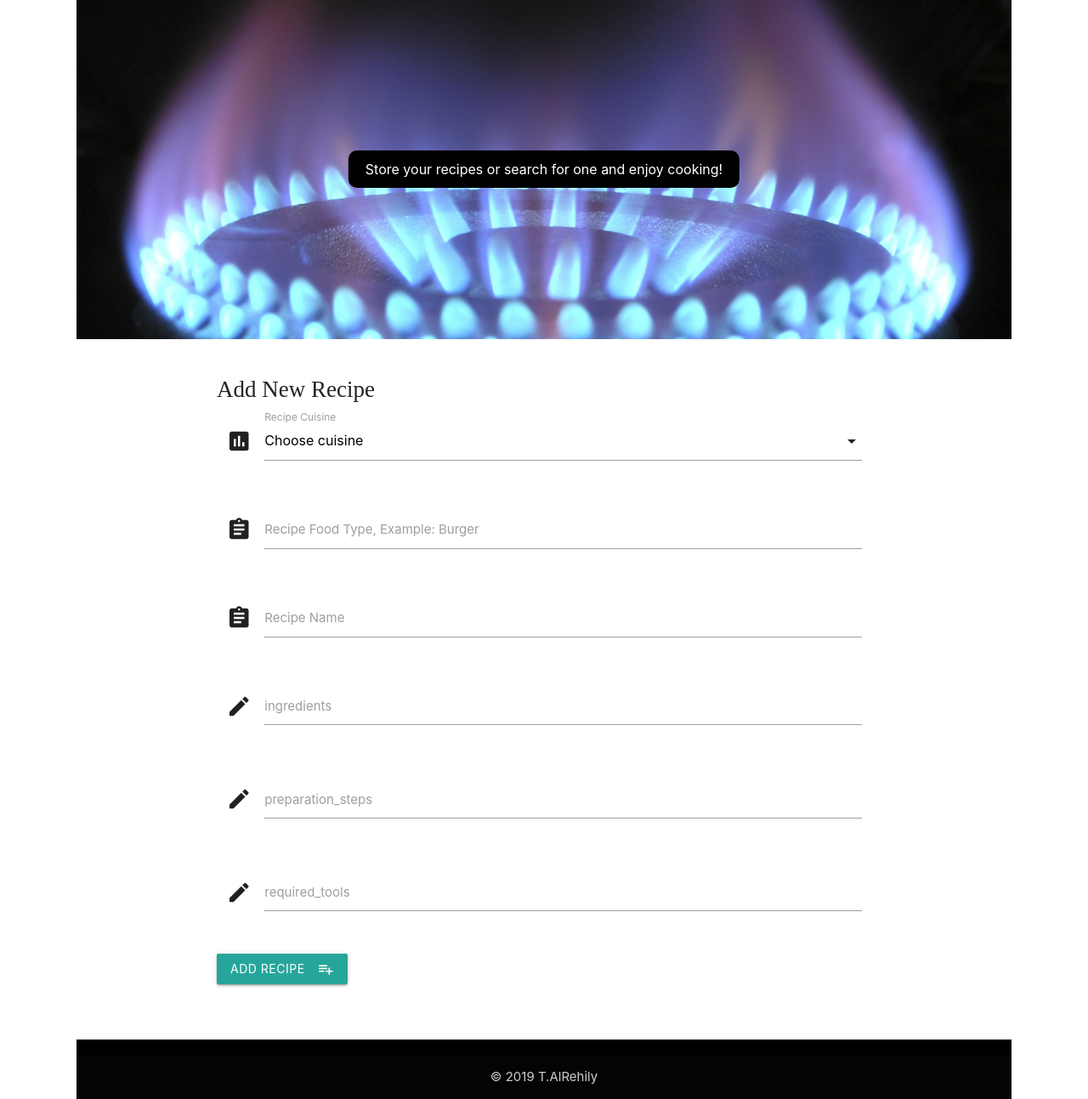
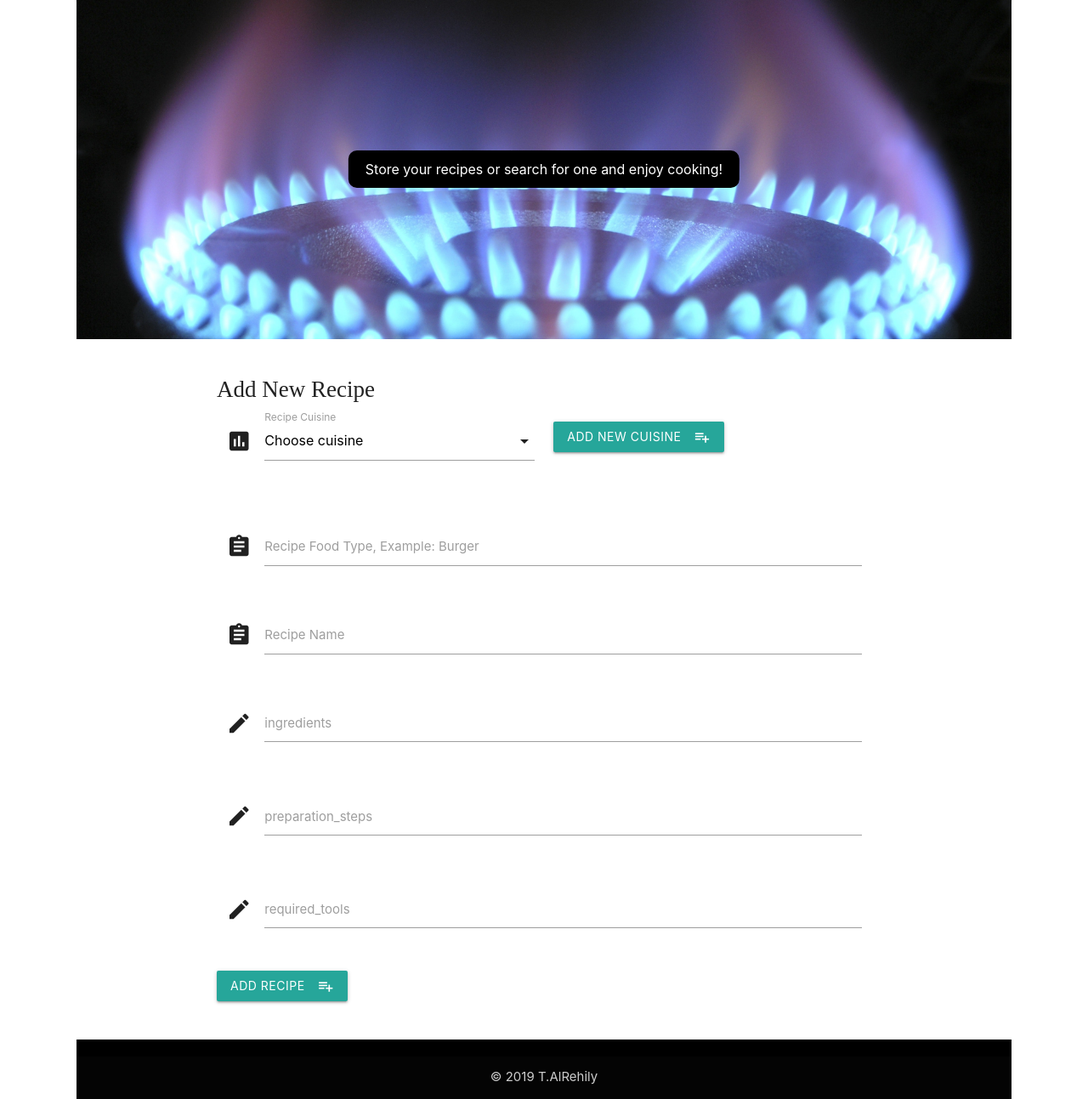
Before and after one commit to Tariqalrehily/whatocook, a Flask app: page /add_recipe in a window 1280 px wide. Shown: the part 65-1358 px from the top of the page at 85% size. Run offline with Flask 2, Linux system fonts and the light colour scheme; data that the repository does not hold is empty; some libraries are stand-ins or nearby versions.

Commit message:
Modify Cuisine to readonly in edit recipe page. Added add cuisine link in add recipe page. Also, modify README file.

```diff
--- a/templates/addrecipe.html
+++ b/templates/addrecipe.html
@@ -5,7 +5,7 @@
 <!-- Add recipe form to post to manago db  collection recipes  -->
     <form action="{{ url_for('insert_recipe') }}" method="POST" class="col s12">
       <div class="row">
-        <div class="input-field col s12">
+        <div class="input-field col s6">
           <i class="material-icons prefix">poll</i>
           <select id="recipe_cuisine" name="recipe_cuisine">
             <option value="" disabled selected>Choose cuisine</option>
@@ -16,6 +16,11 @@
             {% endfor %}
           </select>
           <label>Recipe Cuisine</label>
+          </div>
+            <div class="input-field col s6">
+              <a href="{{url_for('add_cuisine')}}" class="waves-effect waves-light btn">
+                <i class="material-icons right">playlist_add</i>Add New Cuisine</a>
+            </div>
         </div>
       </div>
       <!-- belw are the other inputs fileds that user can enter about the recipe -->
--- a/templates/editrecipe.html
+++ b/templates/editrecipe.html
@@ -9,7 +9,7 @@
         <div class="row">
             <div class="input-field col s12">
             <i class="material-icons prefix">poll</i>
-            <input id="recipe_cuisine" name="recipe_cuisine" type="text" class="validate" value="{{recipe.recipe_cuisine}}">
+            <input id="recipe_cuisine" name="recipe_cuisine" type="text" class="validate" value="{{recipe.recipe_cuisine}}" readonly>
             <label for="icon_prefix">Cuisine Name</label>
             </div>
         </div>
```
Also changed, not shown: README.md.
